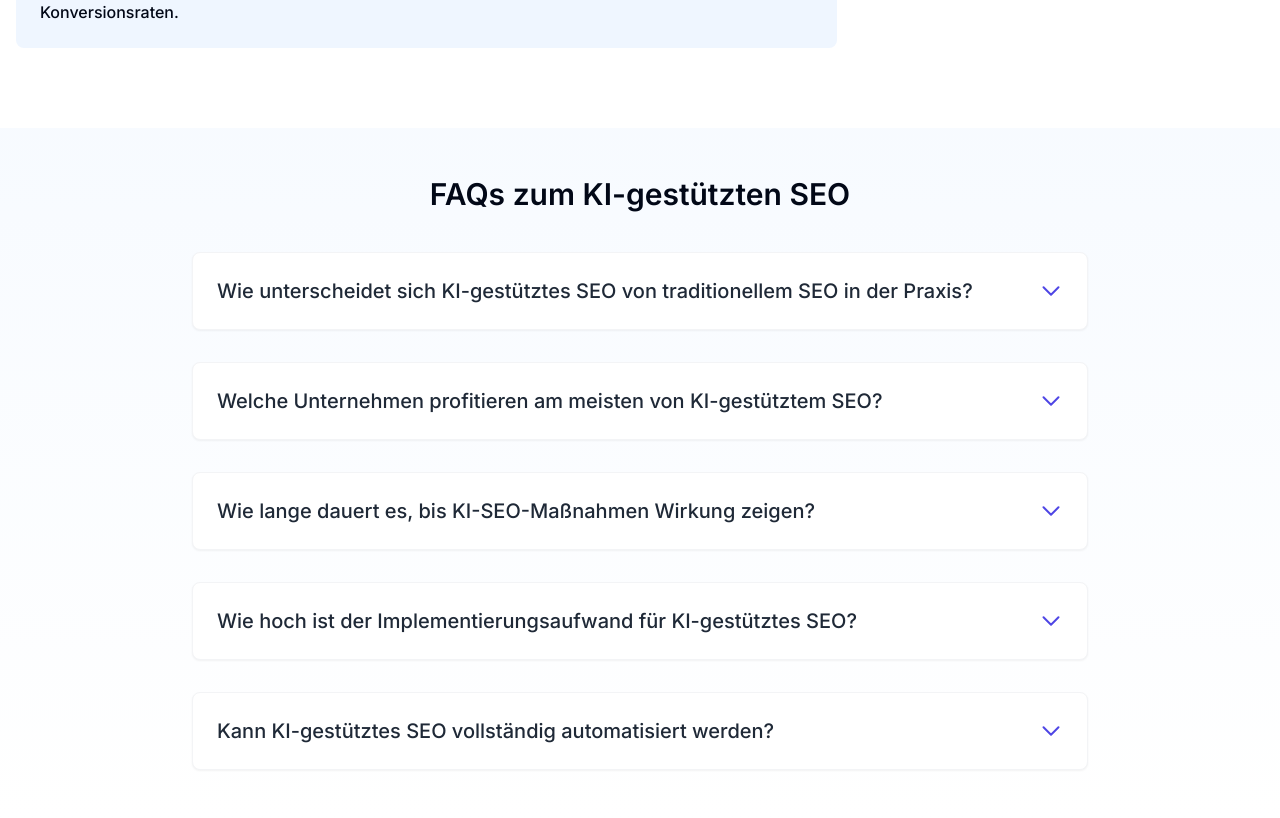
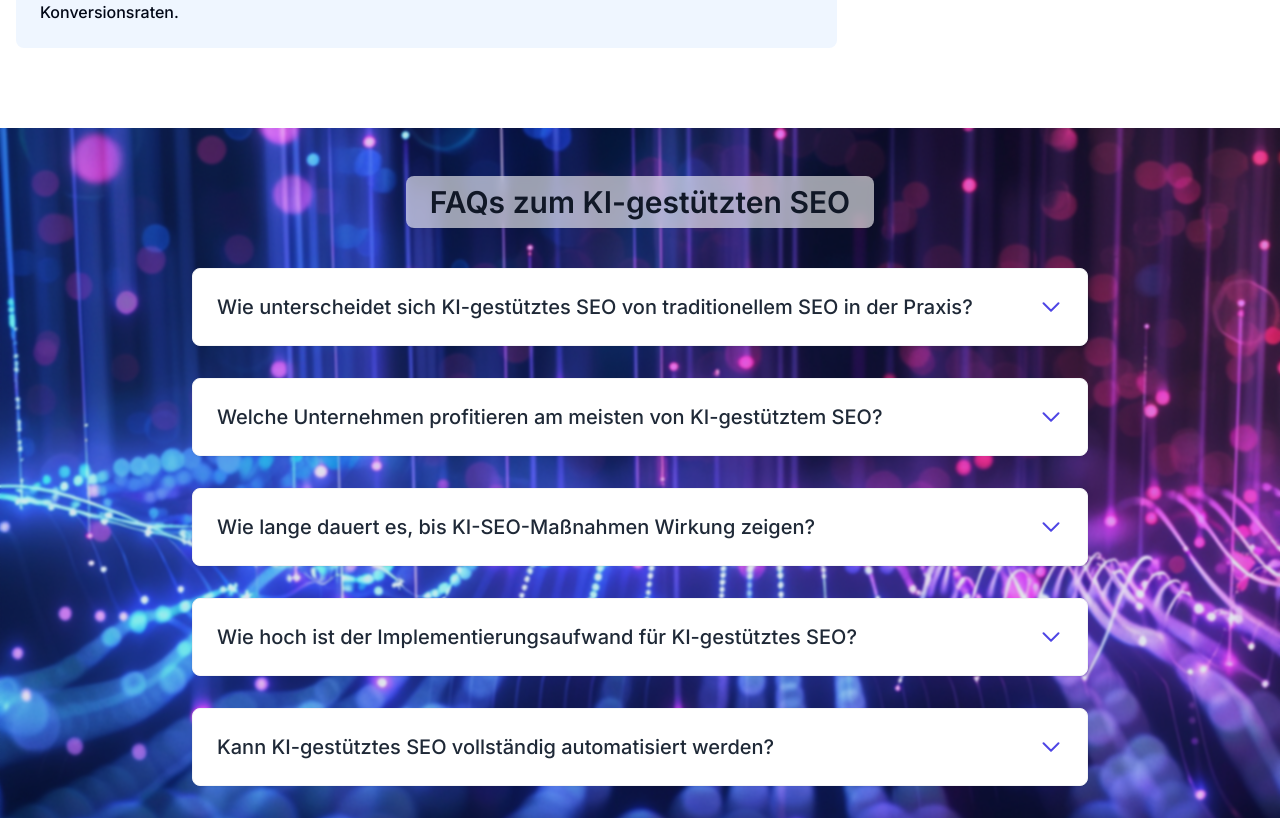
Before and after one commit to hanhoah/aio, a Next.js app: page /leistungen/ki-seo in a window 1280 px wide. Shown: the part 2280-3098 px from the top of the page. Built offline with nearby package versions, Linux system fonts and the light colour scheme.

Commit message:
hero images auch für die FAQ sektion der LEistungen seite

```diff
--- a/app/leistungen/ki-content-marketing/page.tsx
+++ b/app/leistungen/ki-content-marketing/page.tsx
@@ -186,7 +186,8 @@ export default function KIContentMarketingPage() {
       {/* FAQ Section */}
       <FAQSection
         questions={faqQuestions}
-        title="FAQs zum KI-Content-Marketing im B2B"
+        title="FAQs zum KI-Content-Marketing"
+        backgroundImage="/images/hero-ki-content-marketing.png"
       />
 
       {/* CTA Section */}
--- a/app/leistungen/ki-seo/page.tsx
+++ b/app/leistungen/ki-seo/page.tsx
@@ -194,6 +194,7 @@ export default function KISEOPage() {
       <FAQSection
         questions={faqQuestions}
         title="FAQs zum KI-gestützten SEO"
+        backgroundImage="/images/hero-ki-seo.png"
       />
 
       {/* CTA Section */}
--- a/app/leistungen/llm-optimierung/page.tsx
+++ b/app/leistungen/llm-optimierung/page.tsx
@@ -183,7 +183,8 @@ export default function LLMOptimizationPage() {
       {/* FAQ Section */}
       <FAQSection
         questions={faqQuestions}
-        title="Häufig gestellte Fragen zur LLM-Optimierung"
+        title="FAQs zur LLM-Optimierung"
+        backgroundImage="/images/hero-llm-optimierung.png"
       />
 
       {/* CTA Section */}
--- a/app/leistungen/prompt-engineering/page.tsx
+++ b/app/leistungen/prompt-engineering/page.tsx
@@ -194,6 +194,7 @@ export default function PromptEngineeringPage() {
       <FAQSection
         questions={faqQuestions}
         title="FAQs zum Prompt Engineering"
+        backgroundImage="/images/hero-prompt-engineering.png"
       />
 
       {/* CTA Section */}
--- a/components/sections/faq-section.tsx
+++ b/components/sections/faq-section.tsx
@@ -1,4 +1,5 @@
 import React from 'react';
+import Image from 'next/image';
 
 interface FAQItem {
   question: string;
@@ -8,16 +9,39 @@ interface FAQItem {
 interface FAQSectionProps {
   questions: FAQItem[];
   title?: string;
+  backgroundImage?: string;
 }
 
 export default function FAQSection({
   questions,
-  title = "Häufig gestellte Fragen"
+  title = "Häufig gestellte Fragen",
+  backgroundImage
 }: FAQSectionProps) {
   return (
-    <section className="py-12 bg-gradient-to-b from-blue-50/50 to-white">
-      <div className="container mx-auto px-4">
-        <h2 className="text-3xl font-semibold mb-10 text-center">{title}</h2>
+    <section className={`py-12 relative ${!backgroundImage ? 'bg-gradient-to-b from-blue-50/50 to-white' : ''}`}>
+      {backgroundImage && (
+        <div className="absolute inset-0 z-0">
+          <Image
+            src={backgroundImage}
+            alt=""
+            fill
+            sizes="100vw"
+            priority={false}
+            quality={85}
+            style={{
+              objectFit: 'cover',
+              objectPosition: 'center',
+            }}
+          />
+          {/* Minimale Überblendung für besseren Kontrast */}
+          <div className="absolute inset-0 bg-blue-900/10 backdrop-blur-[1px]"></div>
+        </div>
+      )}
+
+      <div className="container mx-auto px-4 relative z-10">
+        <div className="flex justify-center mb-10">
+          <h2 className="text-3xl font-semibold relative inline-block px-6 py-2 bg-white/60 backdrop-blur-sm rounded-lg shadow-sm text-gray-900">{title}</h2>
+        </div>
 
         <div className="max-w-4xl mx-auto space-y-8">
           {questions.map((faq, index) => (
```
